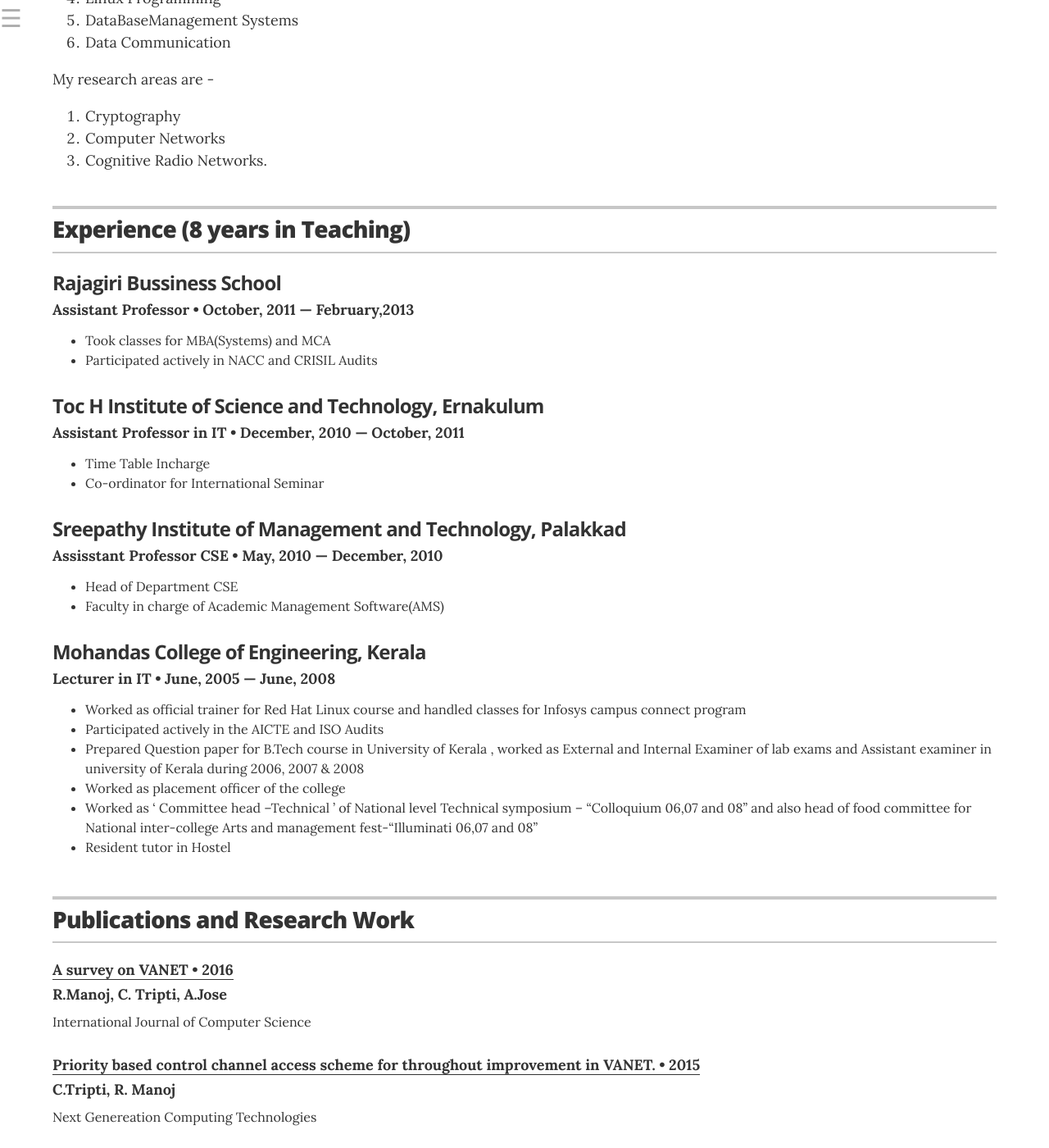
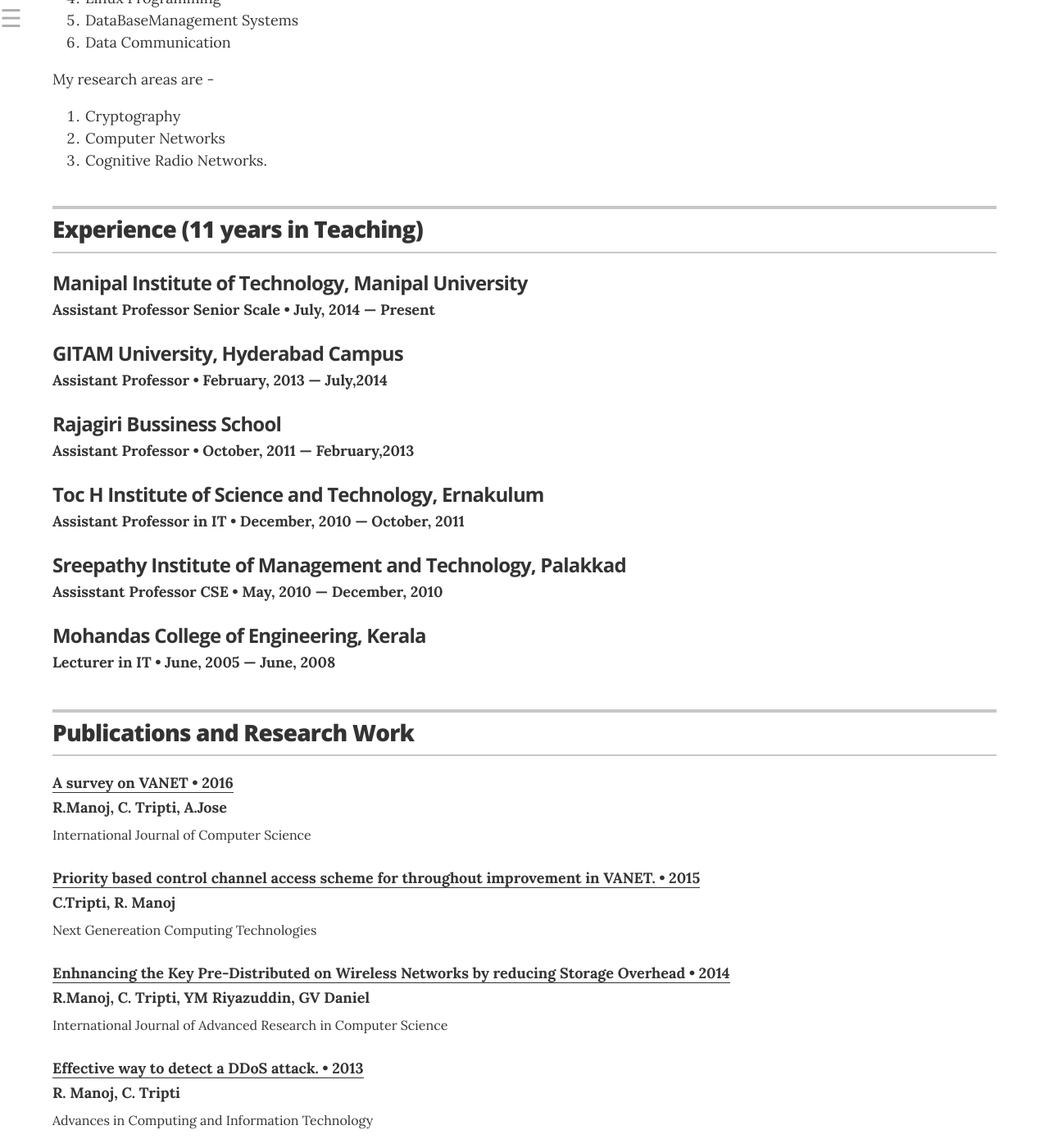
Before and after one commit to manojramchandran/manojramchandran.github.com, a Jekyll site: the page built from index.html, in a window 1280 px wide and 1400 px high, scrolled down 510 px. Shown: the whole window at 82% size. Built offline with Jekyll 4.4.1, drawn with Linux system fonts in a browser that asks for light colours; some of the changed text lies outside the part shown.

Commit message:
Update resume.html

```diff
--- a/_layouts/resume.html
+++ b/_layouts/resume.html
@@ -132,18 +132,29 @@
       <section class="content-section">
 
         <header class="section-header">
-          <h2>Experience (8 years in Teaching)</h2>
+          <h2>Experience (11 years in Teaching)</h2>
         </header>
 
         <!-- Duplicate these resume-item elements and edit accordingly for each job you want to add here -->
+
+         <div class="resume-item" itemscope itemprop="worksFor" itemtype="http://schema.org/Organization">
+          <h3 class="resume-item-title" itemprop="name">Manipal Institute of Technology, Manipal University</h3>
+          <h4 class="resume-item-details" itemprop="description">Assistant Professor Senior Scale &bull; July, 2014 &mdash; Present</h4>
+          <p class="resume-item-copy"></p>
+        </div>
+
+         <div class="resume-item" itemscope itemprop="worksFor" itemtype="http://schema.org/Organization">
+          <h3 class="resume-item-title" itemprop="name">GITAM University, Hyderabad Campus</h3>
+          <h4 class="resume-item-details" itemprop="description">Assistant Professor &bull; February, 2013 &mdash; July,2014</h4>
+          <p class="resume-item-copy"></p>
+
+        </div>
+
+
         <div class="resume-item" itemscope itemprop="worksFor" itemtype="http://schema.org/Organization">
           <h3 class="resume-item-title" itemprop="name">Rajagiri Bussiness School</h3>
           <h4 class="resume-item-details" itemprop="description">Assistant Professor &bull; October, 2011 &mdash; February,2013</h4>
           <p class="resume-item-copy"></p>
-          <ul class="resume-item-list">
-            <li>Took classes for MBA(Systems) and MCA</li>
-            <li>Participated actively in NACC and CRISIL Audits</li>
-          </ul>
 
         </div><!-- end of resume-item -->
 
@@ -151,10 +162,7 @@
         <div class="resume-item" itemscope itemprop="worksFor" itemtype="http://schema.org/Organization">
           <h3 class="resume-item-title" itemprop="name">Toc H Institute of Science and Technology, Ernakulum</h3>
           <h4 class="resume-item-details" itemprop="description">Assistant Professor in IT &bull; December, 2010 &mdash; October, 2011</h4>
-           <ul class="resume-item-list">
-            <li>Time Table Incharge</li>
-            <li>Co-ordinator for International Seminar</li>
-          </ul>
+
         </div><!-- end of resume-item -->
 
         <!-- another resume item -->
@@ -162,10 +170,7 @@
           <h3 class="resume-item-title" itemprop="name">Sreepathy Institute of Management and Technology, Palakkad</h3>
           <h4 class="resume-item-details" itemprop="description">Assisstant Professor CSE &bull; May, 2010 &mdash; December, 2010</h4>
           <p class="resume-item-copy"></p>
-           <ul class="resume-item-list">
-            <li>Head of Department CSE</li>
-            <li>Faculty in charge of Academic Management Software(AMS)</li>
-          </ul>
+
         </div><!-- end of resume-item -->
 
           <!-- another resume item -->
@@ -173,14 +178,7 @@
           <h3 class="resume-item-title" itemprop="name">Mohandas College of Engineering, Kerala</h3>
           <h4 class="resume-item-details" itemprop="description">Lecturer in  IT &bull; June, 2005 &mdash; June, 2008</h4>
           <p class="resume-item-copy"></p>
-           <ul class="resume-item-list">
-            <li>Worked as official trainer for Red Hat Linux course and handled classes for Infosys campus connect program</li>
-            <li>Participated actively in the AICTE and ISO Audits</li>
-              <li>Prepared Question paper for B.Tech course in University of Kerala , worked as External and Internal Examiner of lab exams and Assistant examiner in university of Kerala during 2006, 2007 &amp; 2008</li>
-              <li>Worked as placement officer of the college</li>
-              <li>Worked as ‘ Committee head –Technical ’ of National level Technical symposium – “Colloquium 06,07 and 08” and also head of food committee for National inter-college Arts and management fest-“Illuminati 06,07 and 08”</li>
-              <li>Resident tutor in Hostel</li>
-          </ul>
+
         </div><!-- end of resume-item -->
         </section>
       </div>
@@ -253,6 +251,12 @@
           <h2>Education</h2>
         </header>
 
+         <div class="resume-item" itemscope itemprop="alumniOf" itemtype="http://schema.org/CollegeOrUniversity">
+          <h3 class="resume-item-title" itemprop="name">Manipal University</h3>
+          <h4 class="resume-item-details" itemprop="description">PhD, Computer Science and Engineering &bull; Currently Pursuing &mdash;</h4>
+
+        </div>
+
         <div class="resume-item" itemscope itemprop="alumniOf" itemtype="http://schema.org/CollegeOrUniversity">
           <h3 class="resume-item-title" itemprop="name">Karunya University</h3>
           <h4 class="resume-item-details" itemprop="description">MTech Degree, NIE &bull; 2006 &mdash; 2010</h4>
@@ -273,7 +277,7 @@
 
         <div class="resume-item" itemscope itemprop="alumniOf" itemtype="http://schema.org/CollegeOrUniversity">
           <h3 class="resume-item-title" itemprop="name">Kerala State Board</h3>
-          <h4 class="resume-item-details" itemprop="description">S.S.I.C ,91% &bull; March 1997</h4>
+          <h4 class="resume-item-details" itemprop="description">S.S.I.C &bull; March 1997</h4>
 
         </div>
 
```
